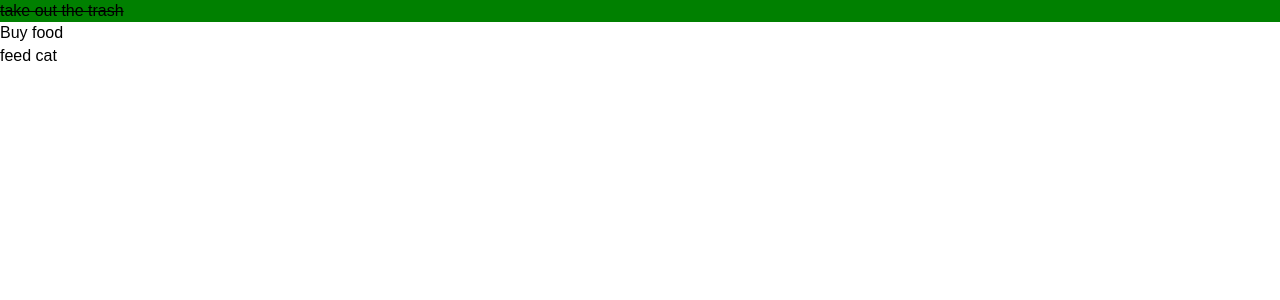
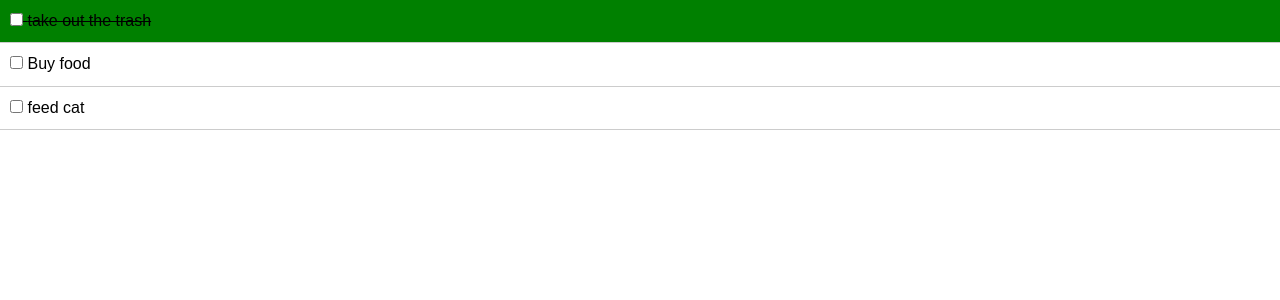
Before and after one commit to SidKandasamy/Todo_react, a React (Create React App) app: page / in a window 1280 px wide. Shown: the top 300 px of the page. Built offline with nearby package versions, Linux system fonts and the light colour scheme; the HTML template or start-up script is replaced by a standard one.

Commit message:
input checkbox working, using onChange function

```diff
--- a/src/components/Todo.js
+++ b/src/components/Todo.js
@@ -3,11 +3,15 @@ import TodoItem from './TodoItem'
 
 
 class Todo extends Component {
+    markComplete = (e) => {
+            console.log("hello")
+    }
+
     render(){
 
 //you can check the props console.log(this.props.todo)
     return this.props.todo.map(todo => (
-            <TodoItem todo={todo}/>   //<h3>{todo.title}</h3> map method on the todo props which loops through and gets out the title
+            <TodoItem todo={todo} markComplete={this.markComplete} />   //<h3>{todo.title}</h3> map method on the todo props which loops through and gets out the title
     ));
  }
 }
--- a/src/components/TodoItem.js
+++ b/src/components/TodoItem.js
@@ -8,19 +8,29 @@ export class TodoItem extends Component {
             return {
                 textDecoration:'line-through',
                 backgroundColor: 'green',
+                padding: '10px',
+                borderBottom: '1px solid #ccc',
             }
         } else {
             return{
                 textDecoration: 'none',
                 backgroundColor: 'none',
+                padding: '10px',
+                borderBottom: '1px solid #ccc',
             }
         }
     }
 
+
+
     render() {
         return (
             <div style={this.getStyle()}>
-                <p>{this.props.todo.title}</p>
+
+                <p>
+                <input type="checkbox" onChange={this.props.markComplete}/> {''}
+                {this.props.todo.title}
+                </p>
             </div>
         )
     }
```
